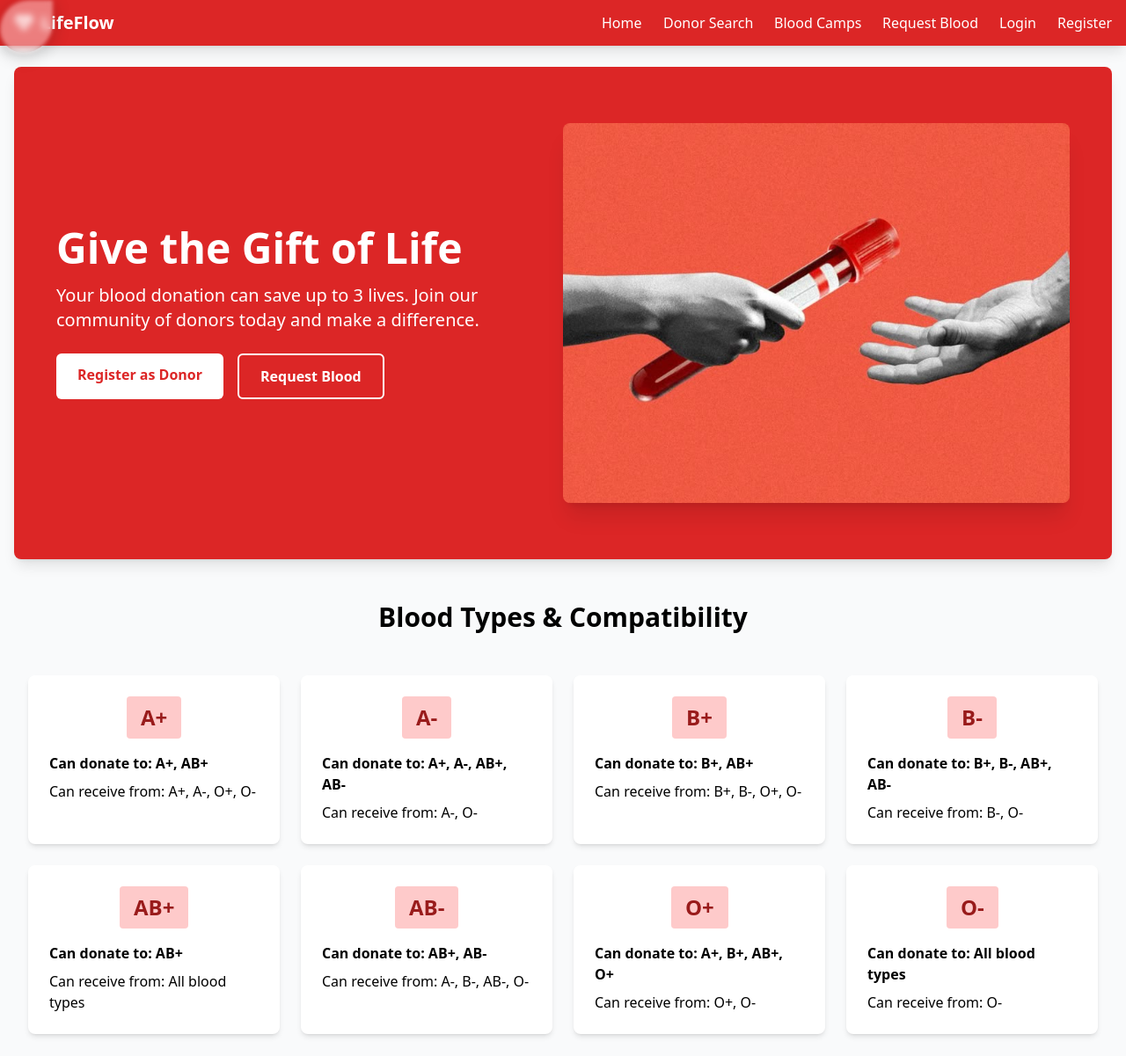
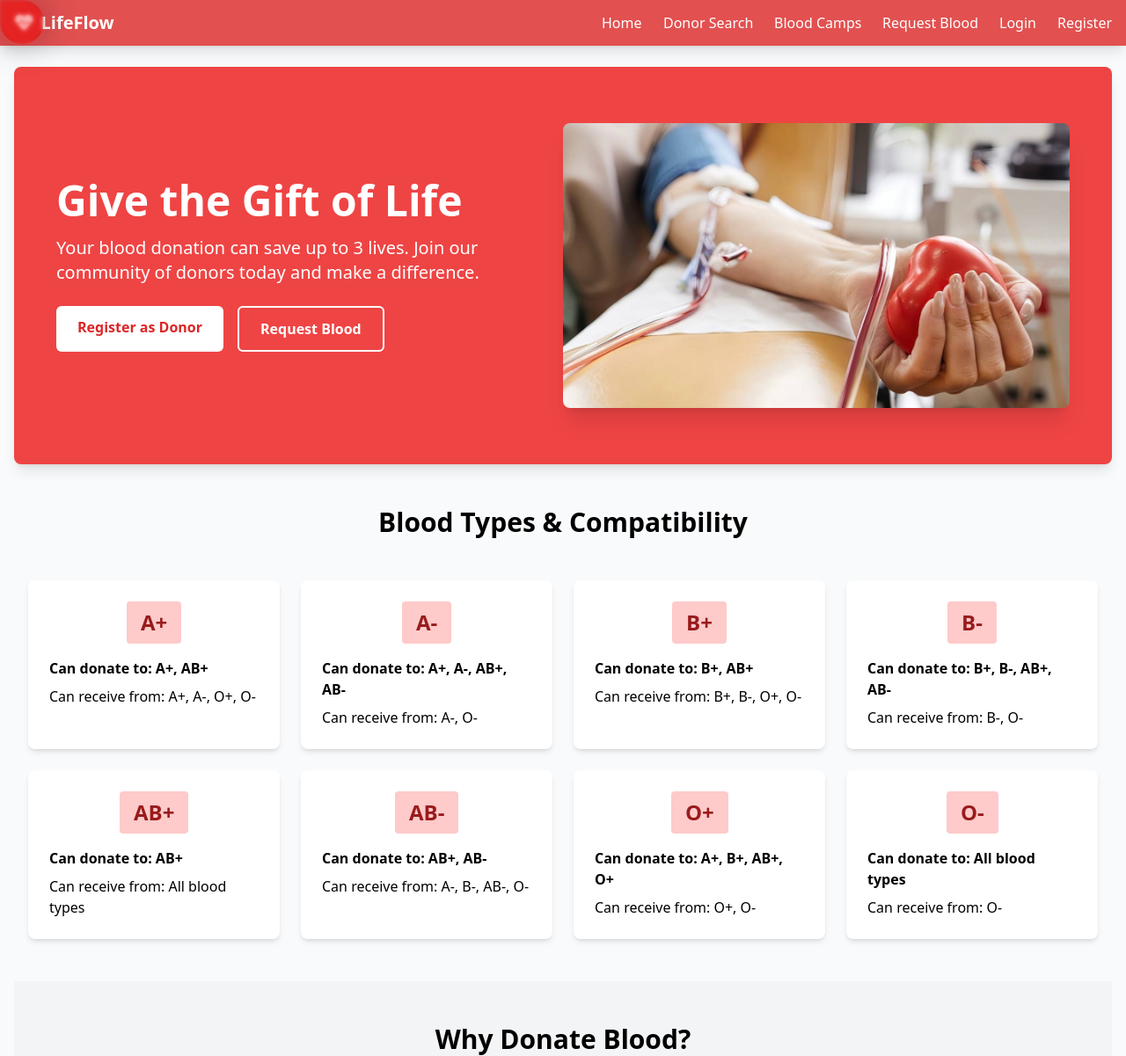
Before and after one commit to jhaanurag/Blood-Donation, a PHP site: page /index.php in a window 1280 px wide. Shown: the top 1201 px of the page at 88% size. Run offline with PHP 8.4, Linux system fonts and the light colour scheme; data comes from the database, SQL or seed files in the repository; some libraries are stand-ins or nearby versions.

Commit message:
anim fix and imagechange

```diff
--- a/assets/styles.css
+++ b/assets/styles.css
@@ -19,26 +19,24 @@
     position: fixed;
     top: 0;
     left: 0;
-    width: 60px; /* Adjust size as needed */
-    height: 60px; /* Adjust size as needed */
-    background-color: rgba(255, 227, 227, 0.466); /* White with some transparency */
-    border-top-left-radius: 70%;
-    border-bottom-left-radius: 55%;
+    width: 50px; /* Adjust size as needed */
+    height: 50px; /* Adjust size as needed */
+    background-color: rgba(255, 0, 0, 0.24); /* White with some transparency */
+    border-top-right-radius: 70%;
+    border-bottom-left-radius: 70%;
     border-bottom-right-radius: 70%;
-    transform: translate(-50%, -50%);
     pointer-events: none; /* Ignore mouse events on the blob itself */
     z-index: 9999; /* Ensure it's on top */
     filter: blur(2px);
-    /* transform: translate(-50%, -50%); Remove this */
-    /* transition: transform 0.1s ease-out; Remove this */
-    transition: top 0.1s ease-out, left 0.1s ease-out; /* Add this */
-    /* will-change: transform; Remove this */
-    will-change: top, left; /* Add this */
+    transition: top 0.1s ease-out, left 0.1s ease-out, opacity 0.2s; /* Add this */
+    will-change: top, left, opacity; /* Add this */
     opacity: 0; /* Start hidden */
-    backdrop-filter: blur(3px);
-    box-shadow: 0 4px 20px rgba(0, 0, 0, 0.2);
+    backdrop-filter: blur(1px);
+    box-shadow: 0 0 40px rgba(0, 0, 0, 0.301);
+    transform: translate(-50%, -50%);
 }
 
-*:hover #mouse-follower {
-    opacity: 1; /* Show when mouse is over body */
-}
+/* Remove opacity on hover, JS will handle it */
+/* // *:hover #mouse-follower { */
+/* //     opacity: 1; */
+/* // } */
--- a/includes/footer.php
+++ b/includes/footer.php
@@ -50,24 +50,22 @@
 
         // Mouse follower logic
         const follower = document.getElementById('mouse-follower');
-        const followerSize = 30; // Match the CSS width/height
         if (follower) {
             document.addEventListener('mousemove', (e) => {
-                // Use requestAnimationFrame for smoother animation
                 requestAnimationFrame(() => {
-                    follower.style.left = `${e.clientX - followerSize / 2}px`; // Set left position, adjusting for centering
-                    follower.style.top = `${e.clientY - followerSize / 2}px`; // Set top position, adjusting for centering
+                    // Use pageX/pageY for correct positioning during scroll
+                    follower.style.left = `${e.pageX}px`;
+                    follower.style.top = `${e.pageY}px`;
+                    follower.style.opacity = '1';
                 });
             });
 
-            // Hide follower when mouse leaves the window
             document.addEventListener('mouseleave', () => {
-                 follower.style.opacity = '0';
+                follower.style.opacity = '0';
             });
 
-             // Show follower when mouse enters the window
             document.addEventListener('mouseenter', () => {
-                 follower.style.opacity = '1';
+                follower.style.opacity = '1';
             });
         }
     </script>
--- a/includes/header.php
+++ b/includes/header.php
@@ -14,7 +14,7 @@ include_once 'includes/db.php';
 </head>
 <body class="bg-gray-50 min-h-screen">
 
-    <nav class="bg-red-600 text-white shadow-lg">
+    <nav class="bg-red-600/80 backdrop-blur-sm text-white shadow-lg" style="position: sticky; top: 0; z-index: 100;">
         <div class="container mx-auto px-4 py-3">
             <div class="flex items-center justify-between">
                 <div class="flex items-center">
--- a/index.php
+++ b/index.php
@@ -4,7 +4,7 @@ include_once 'includes/auth.php';
 ?>
 
 <!-- Hero Section -->
-<section class="bg-red-600 text-white py-16 px-8 rounded-lg shadow-lg">
+<section class="bg-red-500 text-white py-16 px-8 rounded-lg shadow-lg">
     <div class="container mx-auto px-4">
         <div class="flex flex-col md:flex-row items-center">
             <div class="md:w-1/2 mb-8 md:mb-0">
@@ -16,7 +16,7 @@ include_once 'includes/auth.php';
                 </div>
             </div>
             <div class="md:w-1/2">
-                <img src="image.png" alt="Blood Donation" class="rounded-lg shadow-xl">
+                <img src="phot2.jpg" alt="Blood Donation" class="rounded-lg shadow-xl">
             </div>
         </div>
     </div>
```
Also changed, not shown: phot2.jpg (added), tex.jpg (added).
